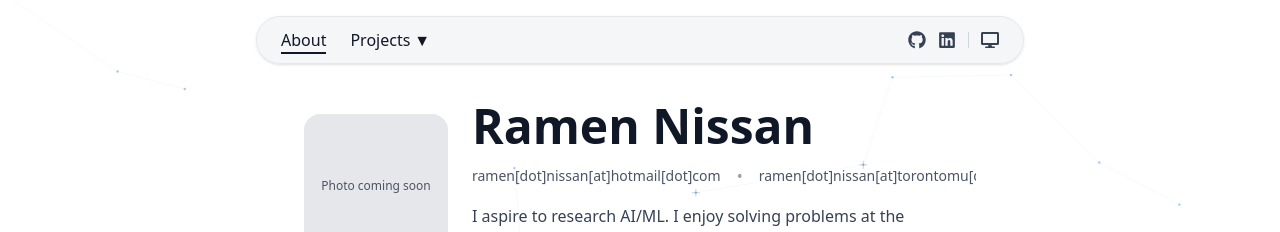
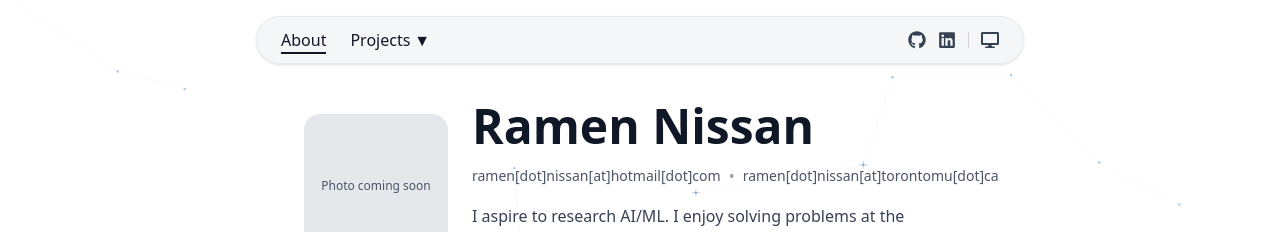
Before and after one commit to ramennissan/portfolio, a React (Vite) app: page /#/ in a window 1280 px wide. Shown: the top 232 px of the page. Built offline with nearby package versions, Linux system fonts and the light colour scheme.

Commit message:
UI: remove email overflow scrollbar; enlarge sidebar icons to text-3xl

```diff
--- a/src/components/Header.tsx
+++ b/src/components/Header.tsx
@@ -385,8 +385,8 @@ export default function Header() {
       <div className={`flex items-center ${headerMode === 'top' ? 'gap-3 h-full flex-row' : 'gap-6 flex-col w-full mt-4'}`}>
         {headerMode === 'sidebar' ? (
             <div className="flex items-center gap-3 px-3 sidebar-extras">
-            <SocialLinks sizeClass={headerMode === 'sidebar' ? 'text-2xl' : 'text-lg'} />
-            <ThemeToggle sizeClass={headerMode === 'sidebar' ? 'text-2xl' : 'text-lg'} />
+            <SocialLinks sizeClass={headerMode === 'sidebar' ? 'text-3xl' : 'text-lg'} />
+            <ThemeToggle sizeClass={headerMode === 'sidebar' ? 'text-3xl' : 'text-lg'} />
           </div>
         ) : (
           <>
--- a/src/components/about/Hero.tsx
+++ b/src/components/about/Hero.tsx
@@ -7,9 +7,9 @@ export default function Hero() {
         </div>
         <div className="min-w-0">
           <h1 className="text-4xl sm:text-5xl font-extrabold text-gray-900 dark:text-white leading-tight">Ramen Nissan</h1>
-          <p className="mt-2 flex items-center gap-2 whitespace-nowrap overflow-x-auto">
+          <p className="mt-2 flex items-center gap-1 whitespace-nowrap flex-nowrap">
             <a href="mailto:ramen.nissan@hotmail.com" className="text-sm text-gray-600 dark:text-gray-300 hover:text-gray-800 dark:hover:text-gray-100 hover:underline">ramen[dot]nissan[at]hotmail[dot]com</a>
-            <span className="mx-2 text-gray-400">•</span>
+            <span className="mx-1 text-gray-400">•</span>
             <a href="mailto:ramen.nissan@torontomu.ca" className="text-sm text-gray-600 dark:text-gray-300 hover:text-gray-800 dark:hover:text-gray-100 hover:underline">ramen[dot]nissan[at]torontomu[dot]ca</a>
           </p>
           <p className="text-gray-700 dark:text-gray-300 mt-4 max-w-xl">I aspire to research AI/ML. I enjoy solving problems at the intersection of machine learning/computer vision, specifically their applications in fields like physics and bio.</p>
```
